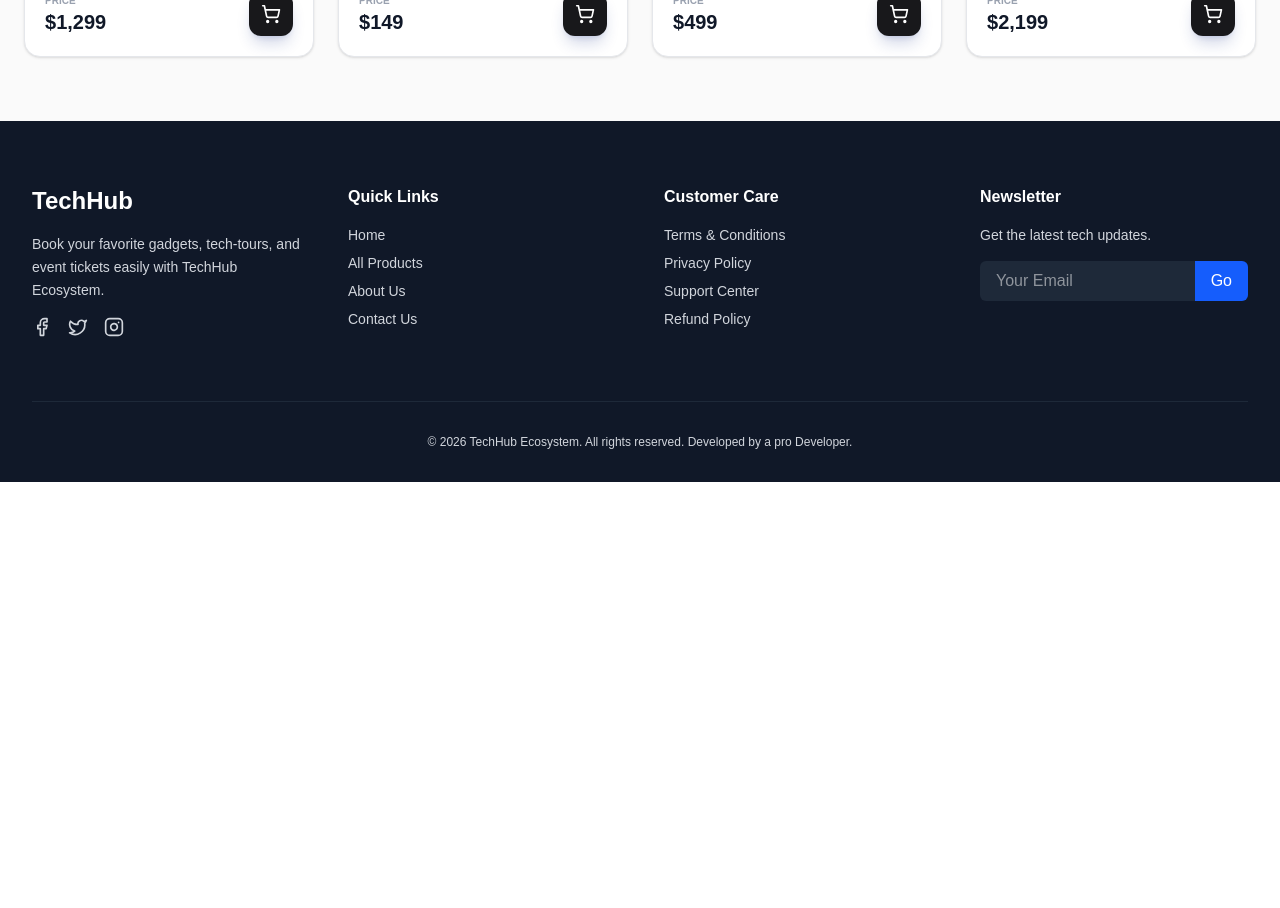
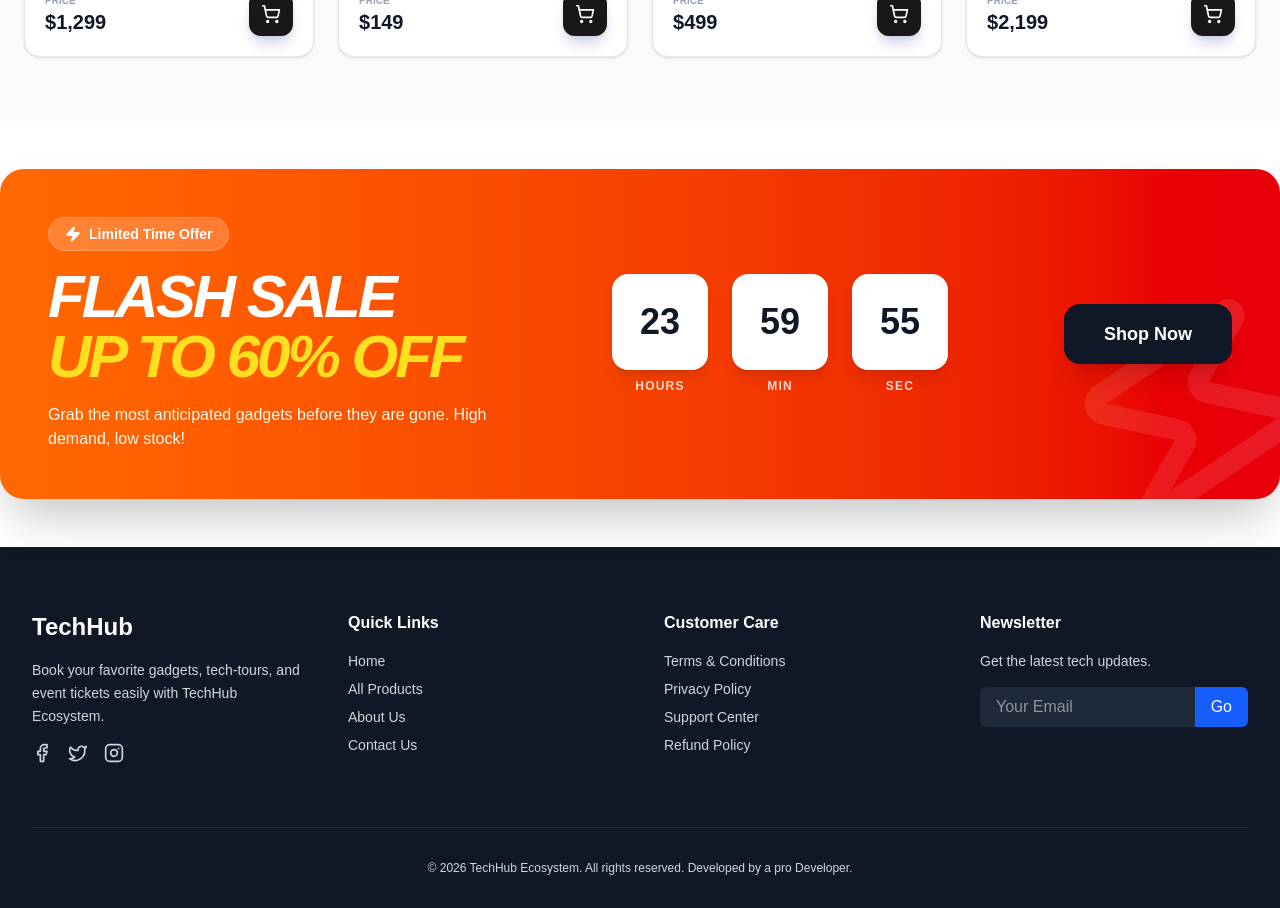
Before and after one commit to sakhawat236hossain/TechHub-Ecosystem, a Next.js app: page / in a window 1280 px wide. Shown: the part 1880-2788 px from the top of the page. Before the commit the page ends 2362 px from the top, so only its background shows below. Built offline with nearby package versions, Linux system fonts and the light colour scheme.

Commit message:
FlashSale  section add

```diff
--- a/src/app/(common-layout)/page.jsx
+++ b/src/app/(common-layout)/page.jsx
@@ -1,5 +1,6 @@
 import AdSection from "@/components/HomePage/AdSection/AdSection";
 import FeaturedCategories from "@/components/HomePage/FeaturedCategories/FeaturedCategories";
+import FlashSale from "@/components/HomePage/FlashSale/FlashSale";
 import HeroSection from "@/components/HomePage/HeroSection/HeroSection";
 
 export default function Home() {
@@ -10,6 +11,7 @@ export default function Home() {
       <div className="max-w-7xl mx-auto">
         <FeaturedCategories />
         <AdSection></AdSection>
+        <FlashSale></FlashSale>
       </div>
     </main>
   );
--- /dev/null
+++ b/src/components/HomePage/FlashSale/FlashSale.jsx
@@ -0,0 +1,83 @@
+"use client";
+import { useState, useEffect } from "react";
+import { motion } from "framer-motion";
+import { Zap } from "lucide-react";
+import Image from "next/image";
+
+const FlashSale = () => {
+  const [timeLeft, setTimeLeft] = useState({
+    hours: 24,
+    minutes: 0,
+    seconds: 0,
+  });
+
+  useEffect(() => {
+    const timer = setInterval(() => {
+      setTimeLeft((prev) => {
+        if (prev.seconds > 0) return { ...prev, seconds: prev.seconds - 1 };
+        if (prev.minutes > 0)
+          return { ...prev, minutes: prev.minutes - 1, seconds: 59 };
+        if (prev.hours > 0)
+          return { ...prev, hours: prev.hours - 1, minutes: 59, seconds: 59 };
+        return prev;
+      });
+    }, 1000);
+    return () => clearInterval(timer);
+  }, []);
+
+  return (
+    <section className="py-12">
+      <div className="bg-gradient-to-r from-orange-500 to-red-600 dark:from-orange-600 dark:to-red-800 rounded-3xl p-8 md:p-12 text-white overflow-hidden relative shadow-2xl">
+        {/* Decorative Background Icon */}
+        <Zap className="absolute -right-10 -bottom-10 w-64 h-64 text-white/10 rotate-12" />
+
+        <div className="relative z-10 flex flex-col lg:flex-row items-center justify-between gap-10">
+          {/* Text Content */}
+          <div className="text-center lg:text-left space-y-4">
+            <div className="inline-flex items-center gap-2 bg-white/20 backdrop-blur-md px-4 py-1.5 rounded-full text-sm font-bold border border-white/20">
+              <Zap size={16} className="fill-current" />
+              Limited Time Offer
+            </div>
+            <h2 className="text-4xl md:text-6xl font-black tracking-tighter italic">
+              FLASH SALE <br />{" "}
+              <span className="text-yellow-300">UP TO 60% OFF</span>
+            </h2>
+            <p className="text-orange-50 font-medium max-w-md">
+              Grab the most anticipated gadgets before they are gone. High
+              demand, low stock!
+            </p>
+          </div>
+
+          {/* Countdown Timer */}
+          <div className="flex gap-4 md:gap-6">
+            {[
+              { label: "Hours", value: timeLeft.hours },
+              { label: "Min", value: timeLeft.minutes },
+              { label: "Sec", value: timeLeft.seconds },
+            ].map((item, index) => (
+              <div key={index} className="flex flex-col items-center">
+                <div className="bg-white text-gray-900 w-16 h-16 md:w-24 md:h-24 rounded-2xl flex items-center justify-center text-2xl md:text-4xl font-black shadow-lg">
+                  {String(item.value).padStart(2, "0")}
+                </div>
+                <span className="mt-2 text-[10px] md:text-xs font-bold uppercase tracking-widest opacity-80">
+                  {item.label}
+                </span>
+              </div>
+            ))}
+          </div>
+
+          {/* Action Button */}
+          <motion.button
+            whileHover={{ scale: 1.05 }}
+            whileTap={{ scale: 0.95 }}
+            className="bg-gray-900 dark:bg-zinc-100 text-white dark:text-gray-900 px-10 py-4 rounded-2xl font-black text-lg shadow-xl hover:shadow-white/10 transition-all"
+          >
+            Shop Now
+          </motion.button>
+        </div>
+      </div>
+    </section>
+  );
+};
+
+export default FlashSale;
```
